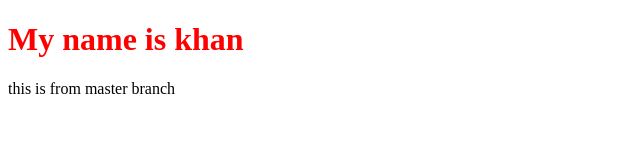
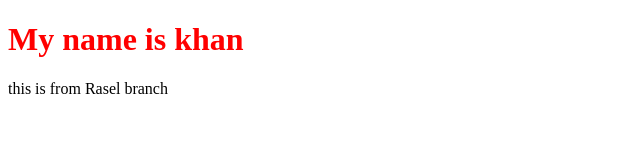
Before and after one commit to rafiqul-duet/hires, a plain HTML site: page index.html in a window 1280 px wide. Shown: the full height of the page, 0-640 px from the left. Drawn offline with Linux system fonts and the light colour scheme.

Commit message:
create Rasel Branch

```diff
--- a/index.html
+++ b/index.html
@@ -6,6 +6,6 @@
 </head>
 <body>
 <h1>My name is khan</h1>
-<p>this is from master branch</p>
+<p>this is from Rasel branch</p>
 </body>
 </html>
```
